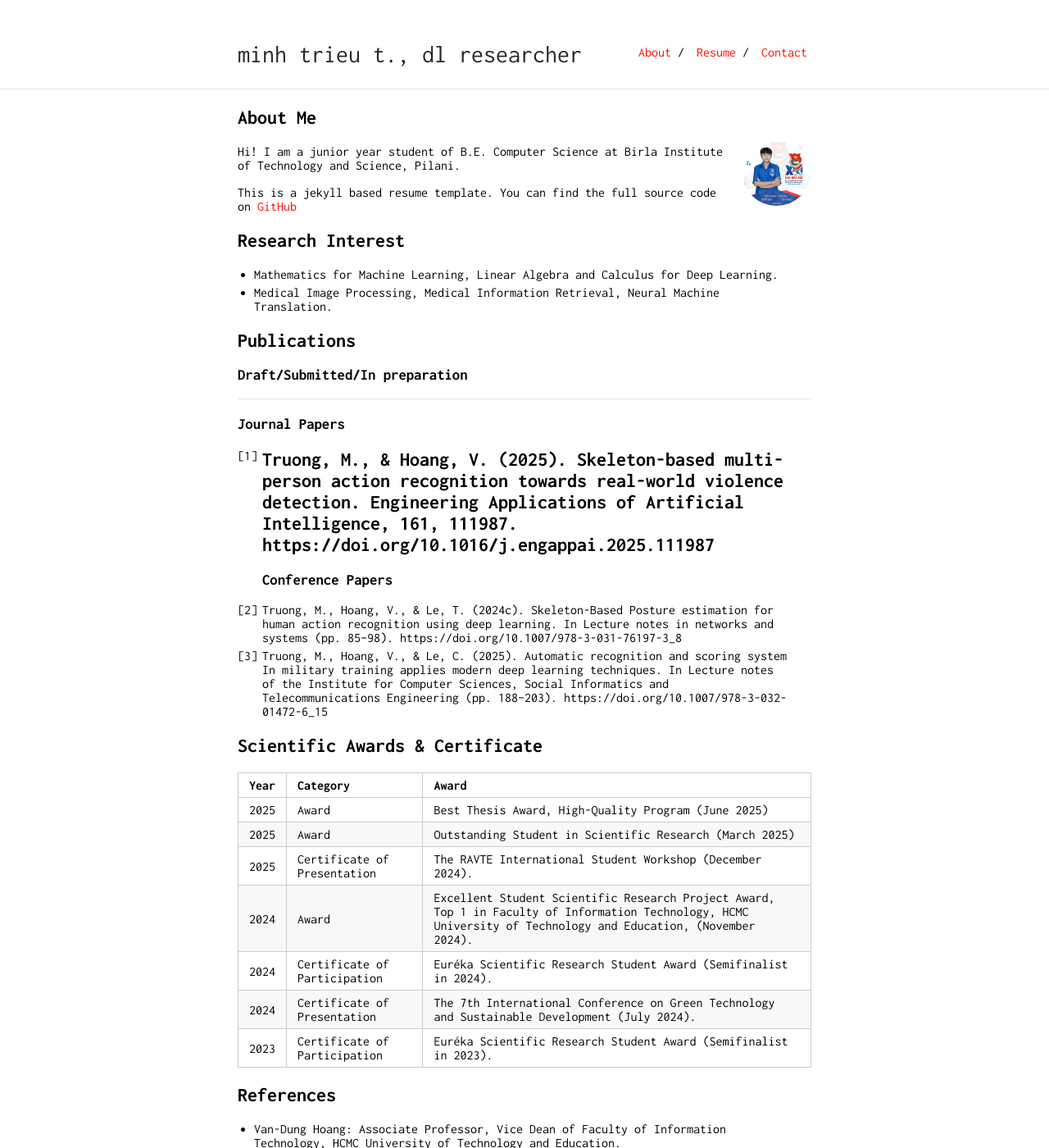
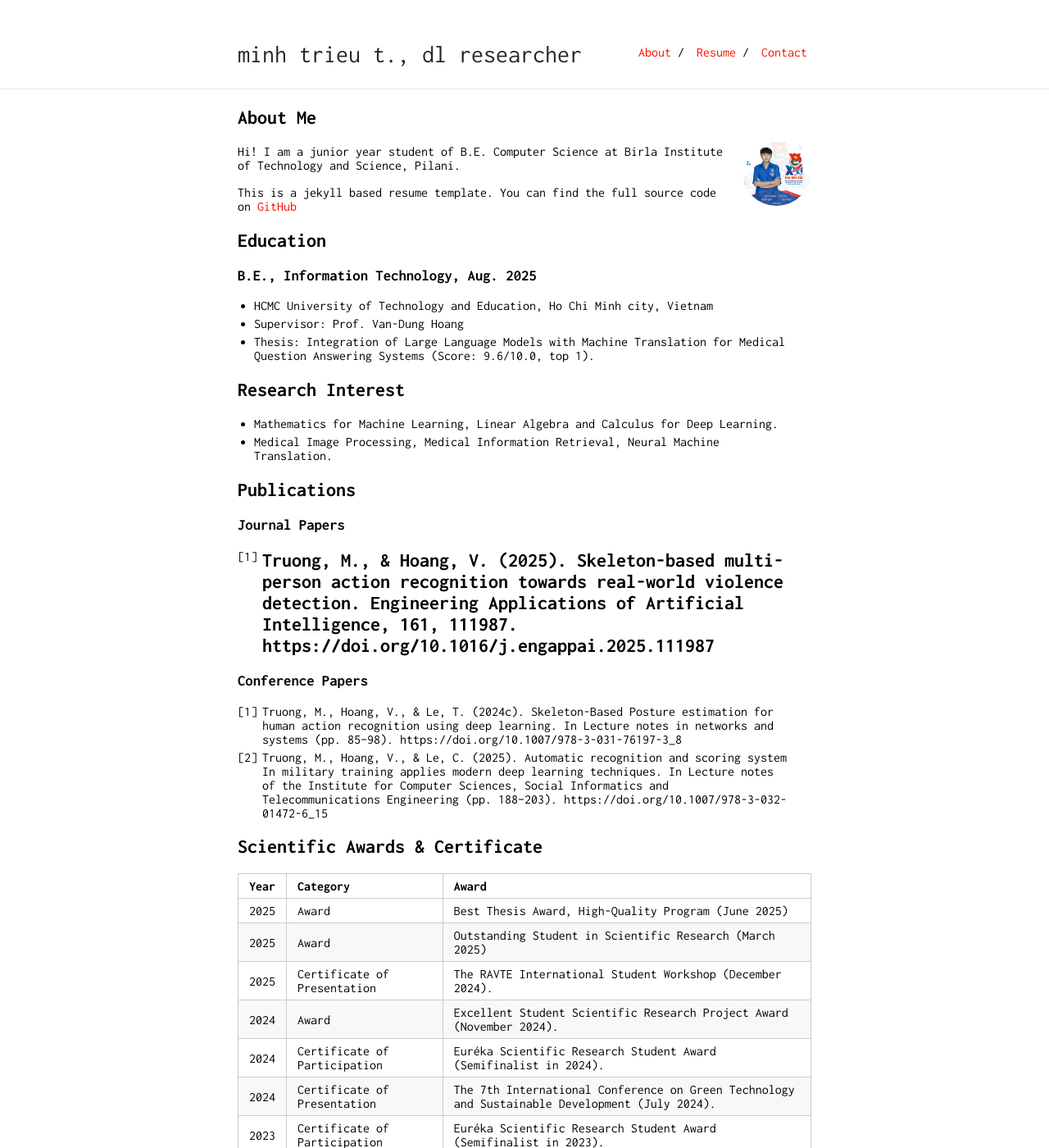
Before and after one commit to mtrvn/trieutrg, a Jekyll site: the page built from index.md, in a window 1280 px wide and 1400 px high. Shown: the whole window at 82% size. Built offline with Jekyll 4.4.1, drawn with Linux system fonts in a browser that asks for light colours; our own code applies the rules of GitHub Pages for plain Markdown files.

Commit message:
dev #v9: (cont.) update page content

```diff
--- a/index.md
+++ b/index.md
@@ -10,19 +10,25 @@ Hi! I am a junior year student of B.E. Computer Science at Birla Institute of Te
 
 This is a jekyll based resume template. You can find the full source code on [GitHub](https://github.com/bk2dcradle/researcher)
 
+## Education
+### B.E., Information Technology, Aug. 2025
+- HCMC University of Technology and Education, Ho Chi Minh city, Vietnam
+- Supervisor: Prof. Van-Dung Hoang
+- Thesis: Integration of Large Language Models with Machine Translation for Medical Question Answering Systems (Score: 9.6/10.0, top 1).
+
 ## Research Interest
 
 - Mathematics for Machine Learning, Linear Algebra and Calculus for Deep Learning.
 - Medical Image Processing, Medical Information Retrieval, Neural Machine Translation.
 
 ## Publications
+### Journal Papers
 
-### Draft/Submitted/In preparation
----
-### Journal Papers
 1. Truong, M., & Hoang, V. (2025). Skeleton-based multi-person action recognition towards real-world violence detection. Engineering Applications of Artificial Intelligence, 161, 111987. https://doi.org/10.1016/j.engappai.2025.111987
 ---
+
 ### Conference Papers
+
 2. Truong, M., Hoang, V., & Le, T. (2024c). Skeleton-Based Posture estimation for human action recognition using deep learning. In Lecture notes in networks and systems (pp. 85–98). https://doi.org/10.1007/978-3-031-76197-3_8
 3. Truong, M., Hoang, V., & Le, C. (2025). Automatic recognition and scoring system In military training applies modern deep learning techniques. In Lecture notes of the Institute for Computer Sciences, Social Informatics and Telecommunications Engineering (pp. 188–203). https://doi.org/10.1007/978-3-032-01472-6_15
 
@@ -33,7 +39,7 @@ Year | Category | Award
 2025 | Award  | Best Thesis Award, High-Quality Program (June 2025)
 2025 | Award | Outstanding Student in Scientific Research (March 2025)
 2025 | Certificate of Presentation | The RAVTE International Student Workshop (December 2024).
-2024 | Award | Excellent Student Scientific Research Project Award, Top 1 in Faculty of Information Technology, HCMC University of Technology and Education, (November 2024).
+2024 | Award | Excellent Student Scientific Research Project Award (November 2024).
 2024 | Certificate of Participation | Euréka Scientific Research Student Award (Semifinalist in 2024).
 2024 | Certificate of Presentation | The 7th International Conference on Green Technology and Sustainable Development (July 2024).
 2023 | Certificate of Participation | Euréka Scientific Research Student Award (Semifinalist in 2023).
```
